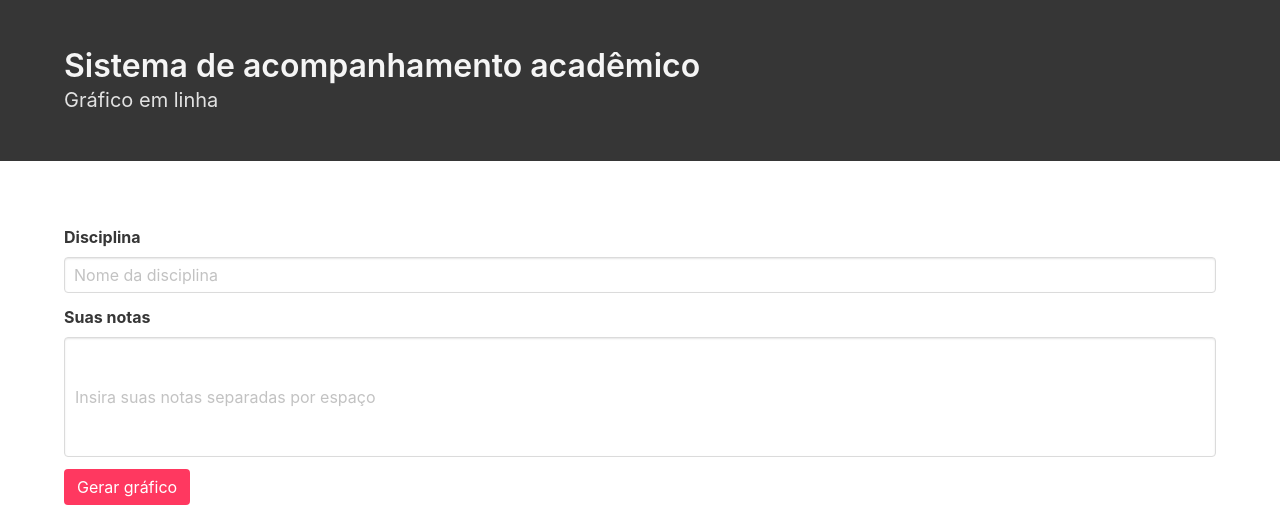
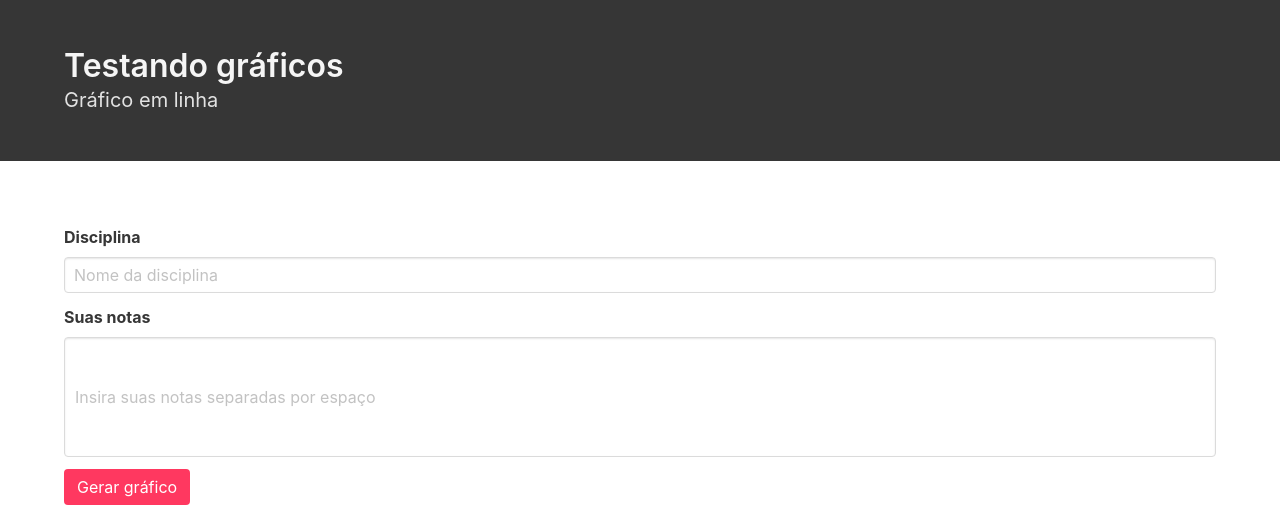
Before and after one commit to requisitos/requisitos.github.io, a website: page index.html in a window 1280 px wide. Drawn offline with nearby package versions, Linux system fonts and the light colour scheme.

Commit message:
Update index.html

```diff
--- a/index.html
+++ b/index.html
@@ -17,7 +17,7 @@
       <div class="hero-body">
         <div class="container">
           <h1 class="title">
-            Sistema de acompanhamento acadêmico
+            Testando gráficos
           </h1>
           <h2 class="subtitle">
             Gráfico em linha
```
